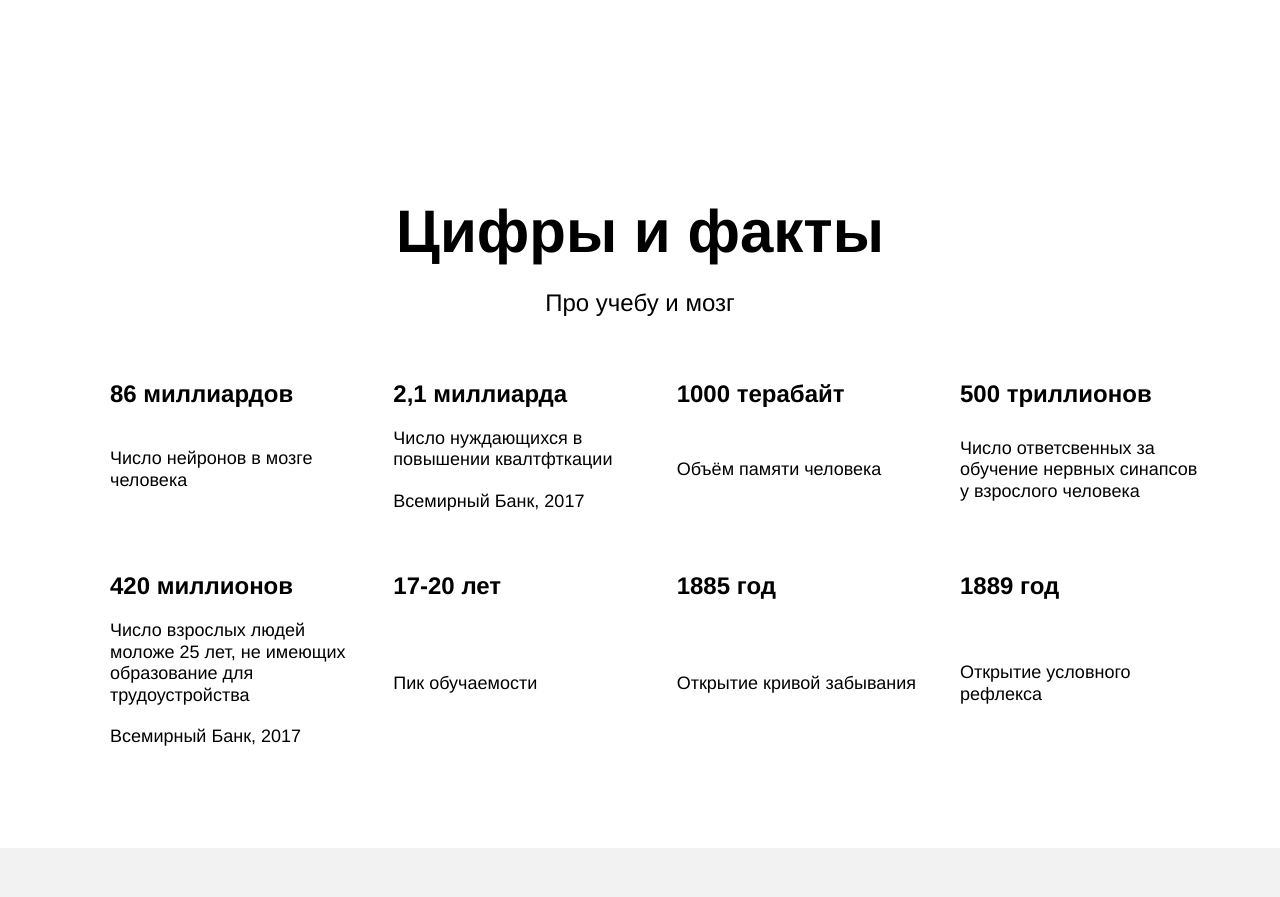
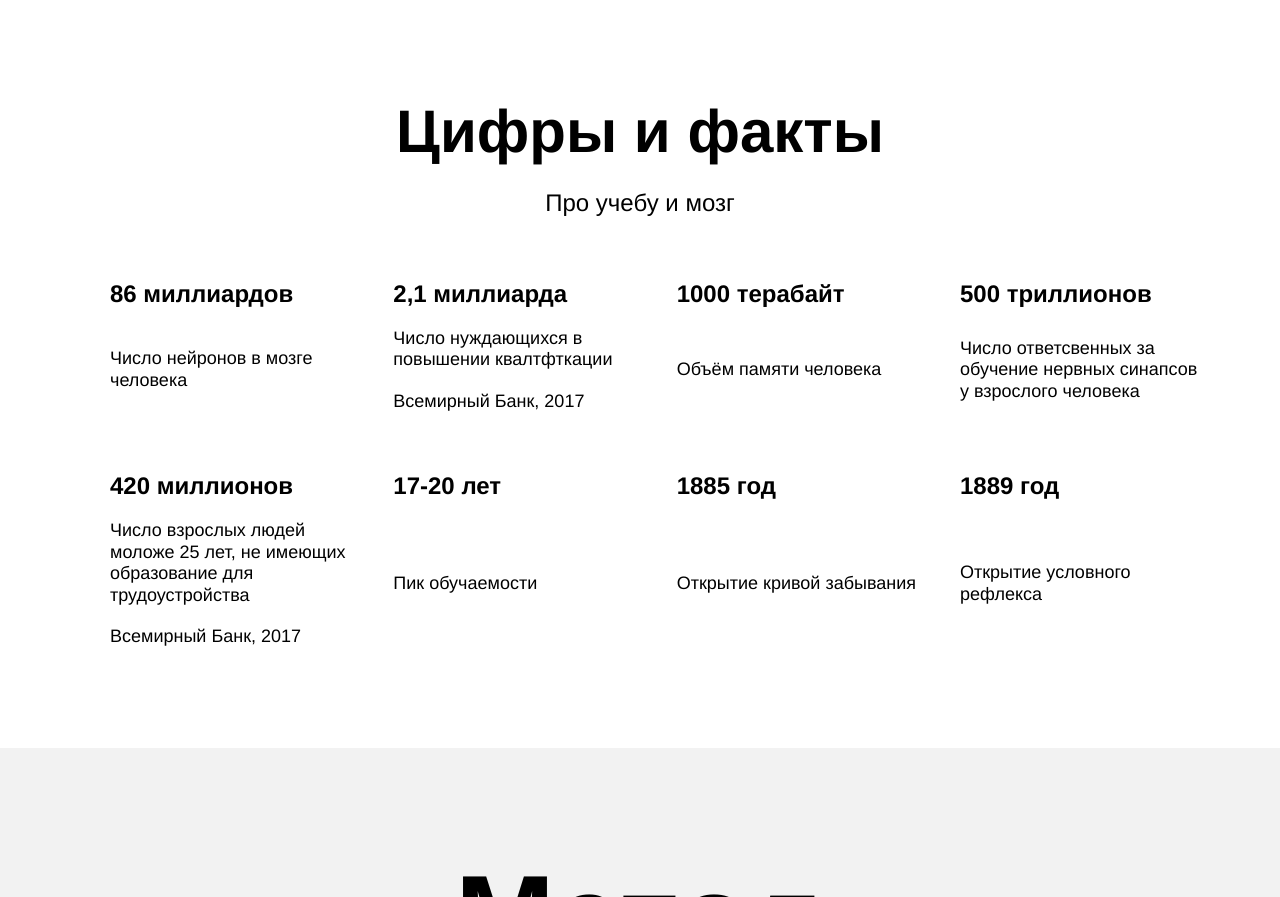
Before and after one commit to MIkhailMikhalich/how-to-learn, a plain HTML site: page index.html in a window 1280 px wide. Shown: the part 1259-2156 px from the top of the page. Drawn offline with Linux system fonts and the light colour scheme.

Commit message:
more pos fixes

```diff
--- a/styles/style.css
+++ b/styles/style.css
@@ -147,7 +147,7 @@
   font-weight: normal;
 }
 .digits__title{
-  margin: 100px 0 20px 0;
+  margin: 0 0 20px 0;
 }
 .digits__subtitle{
   margin: 0;
```
